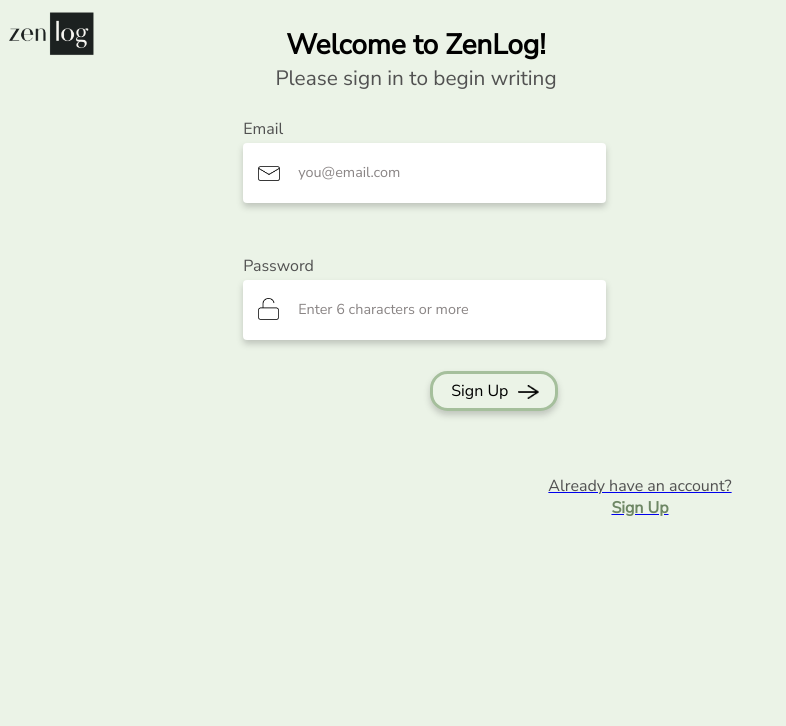
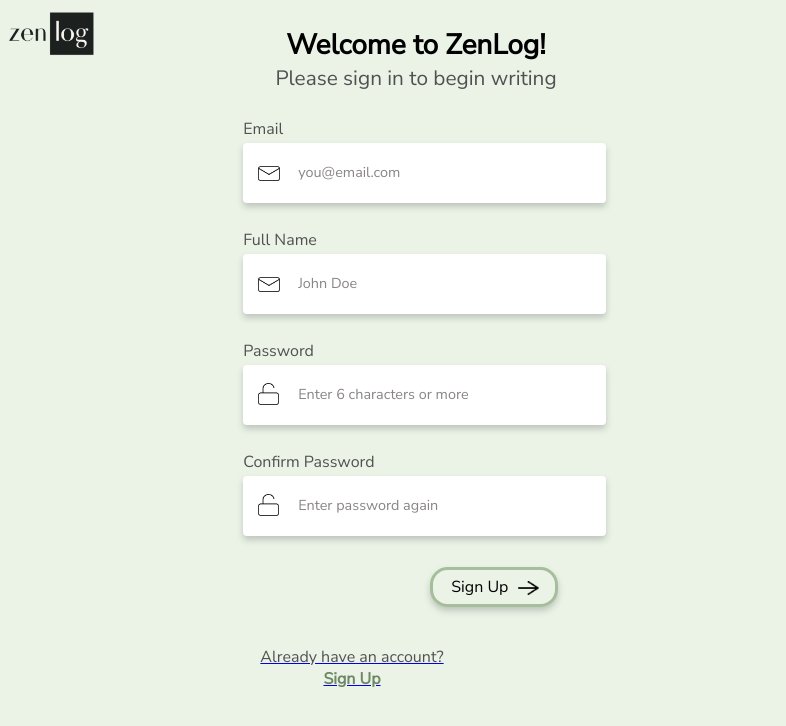
Before and after one commit to Pravallika-Akula/zen-log, a React (Create React App) app: page /sign-up in a window 1280 px wide. Shown: the top 726 px of the page, without its empty margins (0-786 px from the left). Built offline with nearby package versions, Linux system fonts and the light colour scheme.

Commit message:
updated ui

```diff
--- a/src/Components/Sign-Up/SignUp.css
+++ b/src/Components/Sign-Up/SignUp.css
@@ -59,7 +59,39 @@
     padding: 6px 20px 6px 55px;
 }
 
+input[id=fullname]{
+    border-radius: 0.25rem;
+    background: #FFF;
+    box-shadow: 0px 4px 6px 0px rgba(62, 62, 62, 0.25);
+    width: 18rem;
+    height: 3rem;
+    border: none;
+    font-family: 'Nunito Sans';
+    font-size: 0.8rem;
+    background-image:url(../Login/Icon_email.png);
+    background-position: 15px 23px;
+    background-size: 22px;
+    background-repeat: no-repeat;
+    padding: 6px 20px 6px 55px;
+}
+
 input[id=password]{
+    border-radius: 0.25rem;
+    background: #FFF;
+    box-shadow: 0px 4px 6px 0px rgba(62, 62, 62, 0.25);
+    width: 18rem;
+    height: 3rem;
+    border: none;
+    font-family: 'Nunito Sans';
+    font-size: 0.8rem;
+    background-image:url(../Login/Icon_Password.png);
+    background-position: 15px 18px;
+    background-size: 21px;
+    background-repeat: no-repeat;
+    padding: 6px 20px 6px 55px;
+}
+
+input[id=confirmpassword]{
     border-radius: 0.25rem;
     background: #FFF;
     box-shadow: 0px 4px 6px 0px rgba(62, 62, 62, 0.25);
@@ -107,8 +139,20 @@
     flex-direction: column;
 }
 
+.full-name{
+    margin-top: 2.5%;
+    display: flex;
+    flex-direction: column;
+}
+
 .password{
-    margin-top: 5%;
+    margin-top: 2.5%;
+    display: flex;
+    flex-direction: column;
+}
+
+.confirm-password{
+    margin-top: 2.5%;
     display: flex;
     flex-direction: column;
 }
@@ -148,8 +192,8 @@
     color: #515151;
     font-size: 1rem;
     font-weight: 400;
-    margin-left: 0%;
-    margin-top: 5%;
+    margin-left: -45%;
+    margin-top: 3%;
     text-decoration-line:none;
 }
 
--- a/src/Components/Sign-Up/SignUp.js
+++ b/src/Components/Sign-Up/SignUp.js
@@ -20,9 +20,17 @@
                         <label className="field-header">Email</label>
                         <input type="text" id="email" placeholder="you@email.com" />
                     </div>
+                    <div className="full-name">
+                        <label className="field-header">Full Name</label>
+                        <input type="text" id="fullname" placeholder="John Doe" />
+                    </div>
                     <div className="password">
                         <label className="field-header">Password</label>
                         <input type="text" id="password" placeholder="Enter 6 characters or more" />
+                    </div>
+                    <div className="confirm-password">
+                        <label className="field-header">Confirm Password</label>
+                        <input type="text" id="confirmpassword" placeholder="Enter password again" />
                     </div>
                     <Link to="/dashboard">
                         <button className="signUp-button">Sign Up</button>
```
